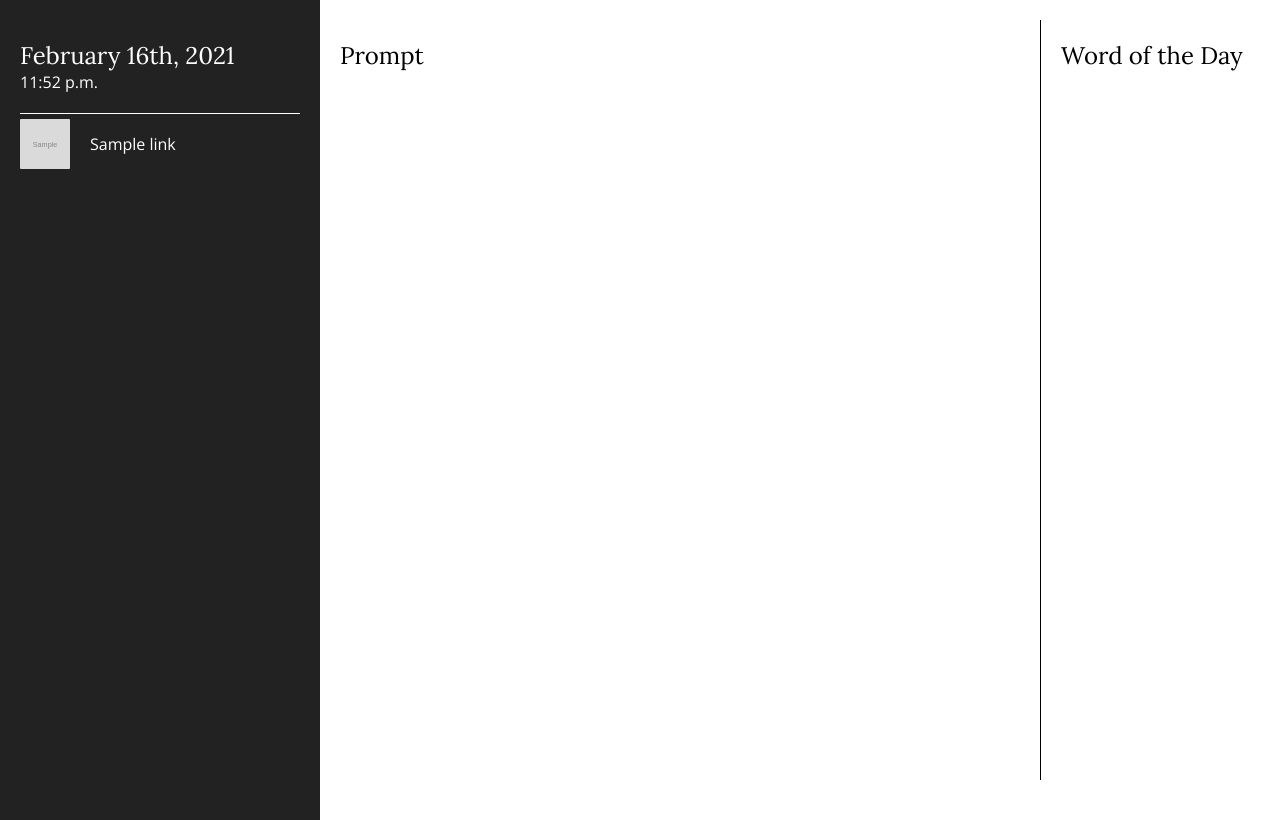
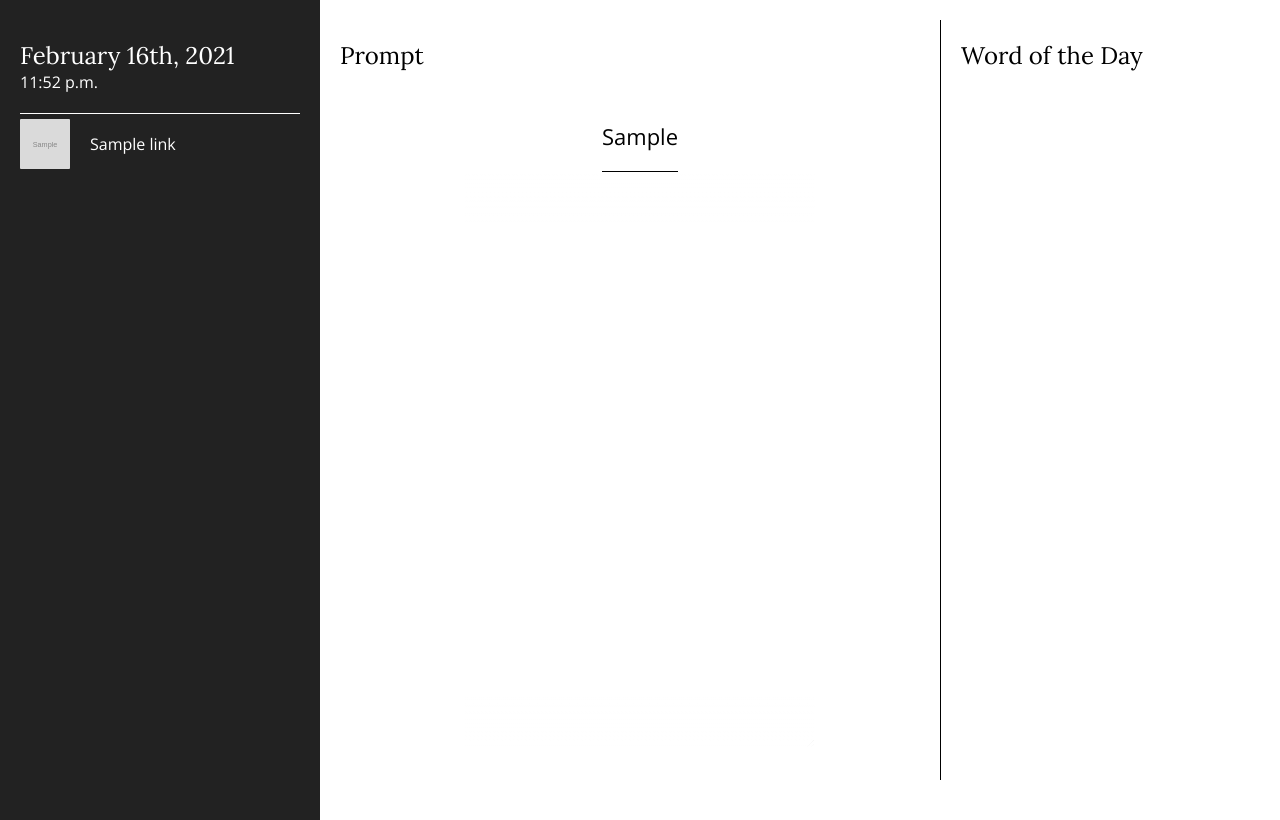
Before and after one commit to alexheist/startpage, a Django app: page / in a window 1280 px wide. Run offline with Django 3.2, Linux system fonts and the light colour scheme; tables that the repository leaves empty hold one stand-in row (values such as "Sample post"); grey boxes marked "Sample" are stand-in pictures; style sheets or scripts are compiled from the project's sources; some libraries are stand-ins or nearby versions.

Commit message:
writing textbox & wordcounter

```diff
--- a/main/models.py
+++ b/main/models.py
@@ -25,6 +25,7 @@ class WordOfTheDay(models.Model):
 class Prompt(models.Model):
     id = models.UUIDField(primary_key=True, default=uuid.uuid4, editable=False)
     prompt = models.CharField(max_length=255)
+    selected_date = models.DateField(null=True, blank=True)
 
 
 class Entry(models.Model):
--- a/main/static/css/base.scss
+++ b/main/static/css/base.scss
@@ -31,7 +31,7 @@ h1,h2,h3,h4,h5,h6 {
         height: calc(100vh - 40px);
         padding: 20px;
         display: grid;
-        grid-template-columns: 1fr 220px;
+        grid-template-columns: 1fr 320px;
         grid-template-rows: 1fr;
     }
 }
@@ -85,6 +85,81 @@ h1,h2,h3,h4,h5,h6 {
     }
 }
 
+.writing {
+    display: flex;
+    flex-direction: column;
+
+    &__prompt {
+        align-self: center;
+        margin: 30px 150px 0;
+        font-size: 22px;
+        text-align: center;
+        padding-bottom: 20px;
+        border-bottom: 1px solid black;
+    }
+
+    &__form {
+        display: flex;
+        justify-content: center;
+        align-items: start;
+        align-self: center;
+        width: 100%;
+        height: 100%;
+        position: relative;
+
+        &--fade {
+            pointer-events: none;
+            position: absolute;
+            top: 0;
+            width: calc(100% - 250px);
+            height: 100%;
+            background: linear-gradient(
+                rgba(255,255,255,1) 0%,
+                rgba(255,255,255,.8) 5%,
+                rgba(255,255,255,0) 9%,
+                rgba(255,255,255,0) 91%,
+                rgba(255,255,255,.8) 95%,
+                rgba(255,255,255,1) 100%
+            );
+        }
+
+        &--textarea {
+            width: calc(100% - 350px);
+            height: calc(100% - 100px);
+            border: none;
+            outline: none;
+            padding: 50px 50px;
+            font-size: 20px;
+        }
+    }
+
+    &__wordcount {
+        text-align: right;
+        margin-right: 130px;
+    }
+}
+
+textarea {
+    &::-webkit-scrollbar {
+        width: 5px;
+    }
+
+    &::-webkit-scrollbar-track {
+        background-color: transparent;
+    }
+
+    &::-webkit-scrollbar-thumb {
+        background-color: #eee;
+        border-radius: 20px;
+        border: 6px solid transparent;
+        background-clip: content-box;
+    }
+
+    &::-webkit-scrollbar-thumb:hover {
+        background-color: #ddd;
+    }
+}
+
 .wotd {
     border-left: 1px solid black;
     padding-left: 20px;
--- a/main/templates/base.html
+++ b/main/templates/base.html
@@ -32,6 +32,12 @@
     <div class="container--right">
       <section class="writing">
         <h1>Prompt</h1>
+        <p class="writing__prompt">{{ prompt.prompt }}</p>
+        <form class="writing__form" action="">
+          <div class="writing__form--fade"></div>
+          <textarea class="writing__form--textarea" onkeyup="getWordCount(this);" autofocus></textarea>
+        </form>
+        <p id="wordcount" class="writing__wordcount"></p>
       </section>
       <section class="wotd">
         <h1>Word of the Day</h1>
@@ -40,7 +46,7 @@
   </body>
   <script>
     /* display time */
-    var element = document.getElementById("time");
+    var timeElement = document.getElementById("time");
 
     window.setInterval(function() {
       var d = new Date();
@@ -54,7 +60,16 @@
         ampm = "p.m.";
       }
 
-      element.innerHTML = `${hr}:${min} ${ampm}`;
+      timeElement.innerHTML = `${hr}:${min} ${ampm}`;
     }, 500);
   </script>
+  <script>
+    /* display wordcount */
+    var wordCountElement = document.getElementById("wordcount");
+
+    function getWordCount(element) {
+      var wordCount = element.value.split(" ").length;
+      wordCountElement.innerText = wordCount;
+    }
+  </script>
 </html>
--- a/main/views.py
+++ b/main/views.py
@@ -1,7 +1,23 @@
+import random
+
 from django.shortcuts import render
+from django.utils import timezone
+
 from main import models
+
+
+def _get_daily_prompt():
+    today = timezone.now().date()
+    try:
+        prompt = models.Prompt.objects.get(selected_date=today)
+    except models.Prompt.DoesNotExist:
+        prompt = random.choice(models.Prompt.objects.all())
+        prompt.selected_date = today
+        prompt.save()
+    return prompt
 
 
 def index(request):
     links = models.Link.objects.filter(active=True)
-    return render(request, "base.html", {"links": links})
+    prompt = _get_daily_prompt()
+    return render(request, "base.html", {"links": links, "prompt": prompt})
```
